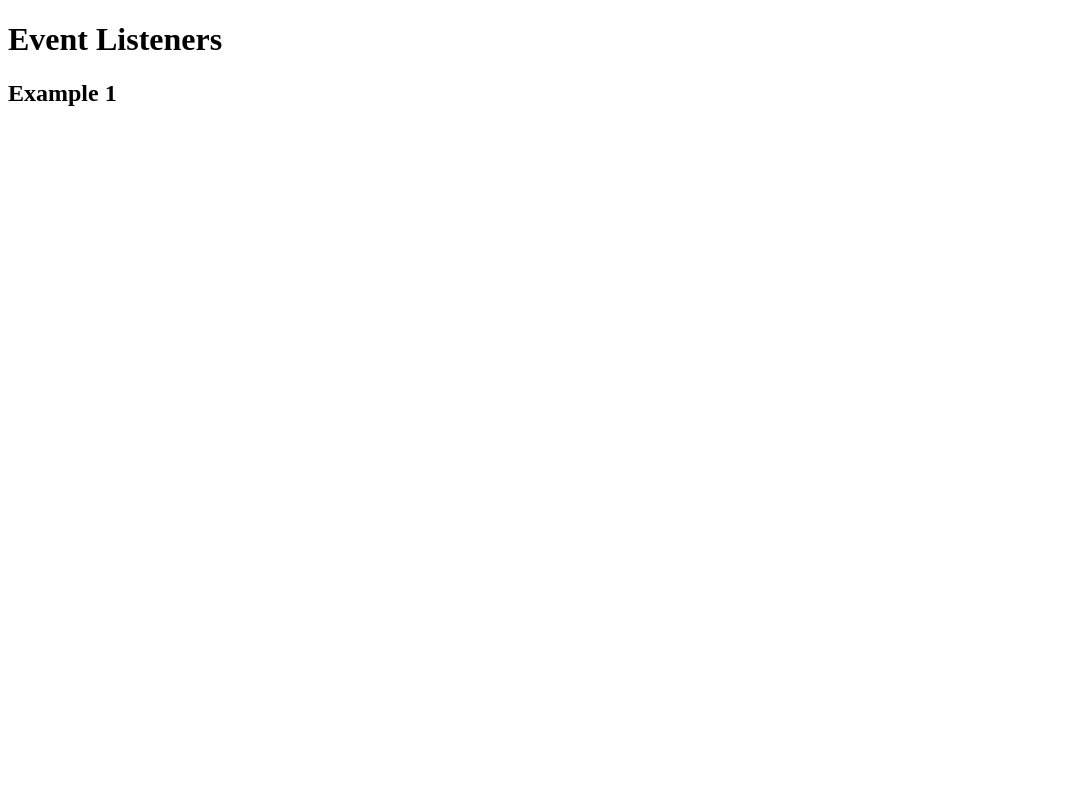
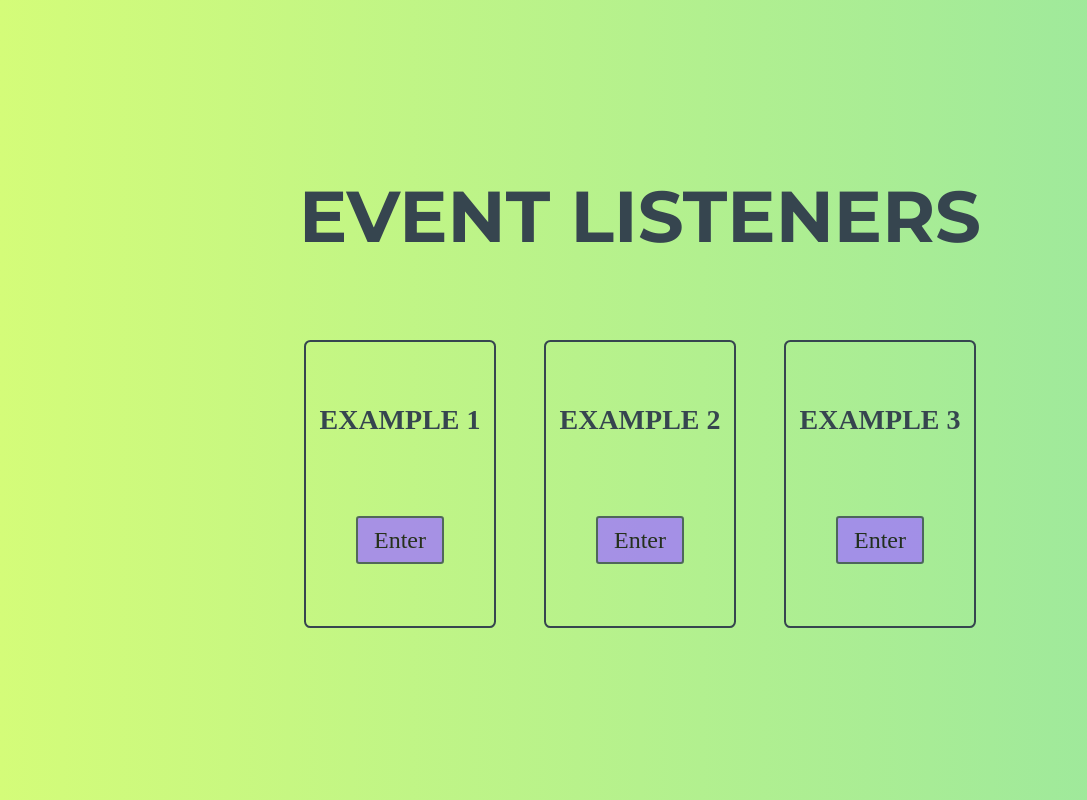
Before and after one commit to voffee/Pick-3-Cards, a plain HTML site: page index.html in a window 1280 px wide. Shown: the whole page, without its empty margins (0-1087 px from the left). Drawn offline with Linux system fonts and the light colour scheme; a web font is replaced by a local one.

Commit message:
CSS Completed

```diff
--- a/css/style.css
+++ b/css/style.css
@@ -0,0 +1,83 @@
+
+/* Root Variables */
+:root {
+    --primary: #d4fc79;
+    --secondary: #96e6a1;
+    --white: #FAF9F6;
+    --black: #36454F;
+    --complement: #a179fc;
+}
+
+/* Global Reset */
+* {
+    margin: 0;
+    padding: 0;
+    box-sizing: border-box;
+}
+
+body {
+    height: 100vh;
+    display: flex;
+    flex-direction: column;
+    align-items: center;
+    justify-content: center;
+    background-image: linear-gradient(90deg, var(--primary), var(--secondary) );
+}
+
+
+.header {
+    display: flex;
+    flex-direction: row;
+    align-items: center;
+    justify-content: center;
+}
+
+.header h1 {
+    margin-bottom: 5rem;
+    font-family: 'Montserrat', sans-serif;
+    font-weight: 700;
+    font-size: 4.5rem;
+    color: var(--black);
+}
+
+.card-container {
+    display: flex;
+    flex-direction: row;
+    justify-content: center;
+    gap: 3rem;
+}
+
+.card {
+    height: 18rem;
+    width: 12rem;
+    border: 0.15rem solid var(--black);
+    border-radius: 0.4rem;
+    display: flex;
+    flex-direction: column;
+    align-items: center;
+    justify-content: center;
+}
+
+.card-inner-div {
+    display: flex;
+    flex-direction: column;
+    align-items: center;
+    gap: 5rem;
+}
+
+.card-inner-div h2 {
+    font-family: 'Esteban', serif;
+    font-size: 1.75rem;
+    color: var(--black);
+}
+
+.card-inner-div button {
+    width: 5.5rem;
+    height: 3rem;
+    background-color: var(--complement);
+    border: 0.15rem solid var(--black);
+    border-radius: 0.2rem;
+    opacity: 0.8;
+    font-family: 'Esteban', serif;
+    font-size: 1.5rem;
+}
--- a/index.html
+++ b/index.html
@@ -3,22 +3,36 @@
 <head>
     <meta charset="UTF-8">
     <meta name="viewport" content="width=device-width, initial-scale=1.0">
+    <link rel="preconnect" href="https://fonts.googleapis.com">
+    <link rel="preconnect" href="https://fonts.gstatic.com" crossorigin>
+    <link href="https://fonts.googleapis.com/css2?family=Esteban&family=Montserrat:ital,wght@0,100..900;1,100..900&display=swap" rel="stylesheet">
     <link rel="stylesheet" href="./css/style.css">
     <title>Pick 3 Cards</title>
 </head>
 <body>
     <div class="container">
         <div class="header">
-            <h1>Event Listeners</h1>
+            <h1>EVENT LISTENERS</h1>
         </div>
         <div class="card-container">
-            <div class="card-1">
-                <div class="div">
-                    <h2>Example 1</h2>
+            <div class="card card-1">
+                <div class="card-inner-div">
+                    <h2>EXAMPLE 1</h2>
+                    <button type="button">Enter</button>
                 </div>
             </div>
-            <div class="card-2"></div>
-            <div class="card-3"></div>
+            <div class="card card-2">
+                <div class="card-inner-div">
+                    <h2>EXAMPLE 2</h2>
+                    <button type="button">Enter</button>
+                </div>
+            </div>
+            <div class="card card-3">
+                <div class="card-inner-div">
+                    <h2>EXAMPLE 3</h2>
+                    <button type="button">Enter</button>
+                </div>
+            </div>
         </div>
     </div>
 
```
